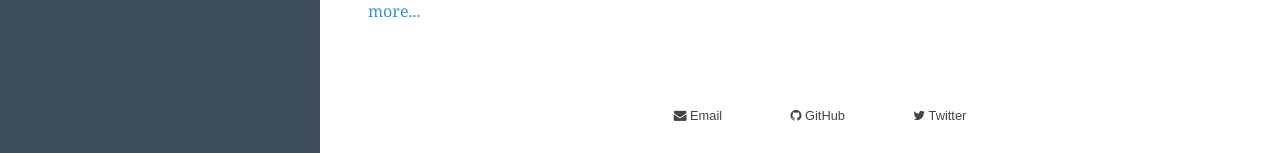
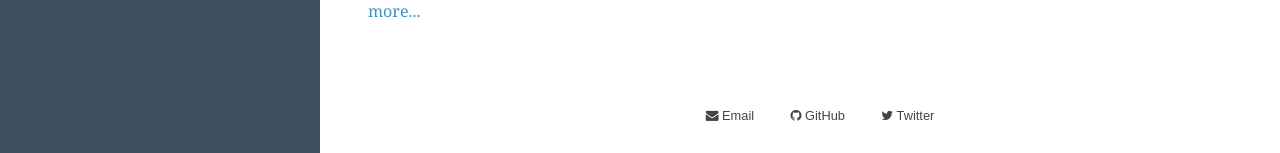
Before and after one commit to JMHill/JMHill.github.io, a Jekyll site: the page built from index.html, in a window 1280 px wide and 1330 px high. Shown: the part 1174-1327 px from the top of the window. Built offline with Jekyll 4.4.1, drawn with Linux system fonts in a browser that asks for light colours; comment, search, counter and statistics services are not loaded.

Commit message:
Fix footer width problem

```diff
--- a/css/blog.css
+++ b/css/blog.css
@@ -184,7 +184,7 @@
 }
 
 .footer-item {
-  margin: 0 2em;
+  margin: 0 1em;
 }
 
 .contact-list {
```
Also changed, not shown: _includes/footer.html (+5 -5 lines).
